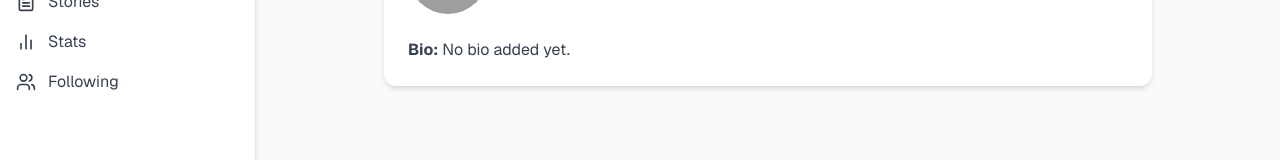
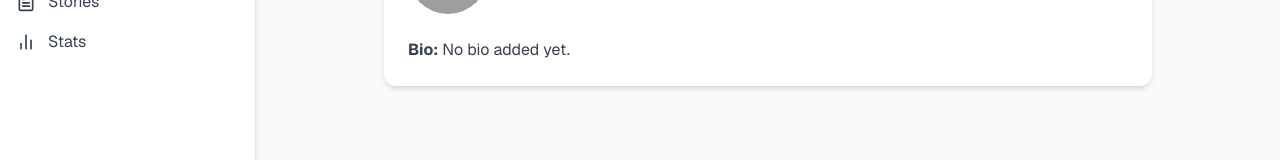
Before and after one commit to Samikshaborude9/InkWave, a React (Vite) app in the folder frontend/: page /profile in a window 1280 px wide. Shown: the part 218-378 px from the top of the page. Built offline with nearby package versions, Linux system fonts and the light colour scheme; grey boxes are pictures that could not be loaded.

Commit message:
remove following feed

```diff
--- a/frontend/src/App.tsx
+++ b/frontend/src/App.tsx
@@ -9,7 +9,6 @@ import Home from "./pages/Home";
 import Library from "./pages/Library";
 import Stories from "./pages/Stories";
 import Stats from "./pages/Stats";
-import Following from "./pages/Following";
 import PageTransition from "./components/animations/PageTransition";
 import PrivateRoute from "./components/PrivateRoutes";
 import Write from "./pages/Write";
@@ -99,16 +98,6 @@ function App() {
             </PrivateRoute>
           }
         />
-        <Route
-          path="/following"
-          element={
-            <PrivateRoute>
-              <PageTransition>
-                <Following />
-              </PageTransition>
-            </PrivateRoute>
-          }
-        />
 
         <Route
           path="/profile"
--- a/frontend/src/components/Sidebar.tsx
+++ b/frontend/src/components/Sidebar.tsx
@@ -1,4 +1,4 @@
-import { Home, Book, User, FileText, BarChart2, Users } from "lucide-react"
+import { Home, Book, User, FileText, BarChart2 } from "lucide-react"
 
 export default function Sidebar({ isOpen }: { isOpen: boolean }) {
   return (
@@ -22,9 +22,6 @@ export default function Sidebar({ isOpen }: { isOpen: boolean }) {
         <a href="/stats" className="flex items-center gap-3 text-gray-700 hover:text-black">
           <BarChart2 size={20} /> Stats
         </a>
-        <a href="/following" className="flex items-center gap-3 text-gray-700 hover:text-black">
-          <Users size={20} /> Following
-        </a>
       </nav>
     </aside>
   )
```
